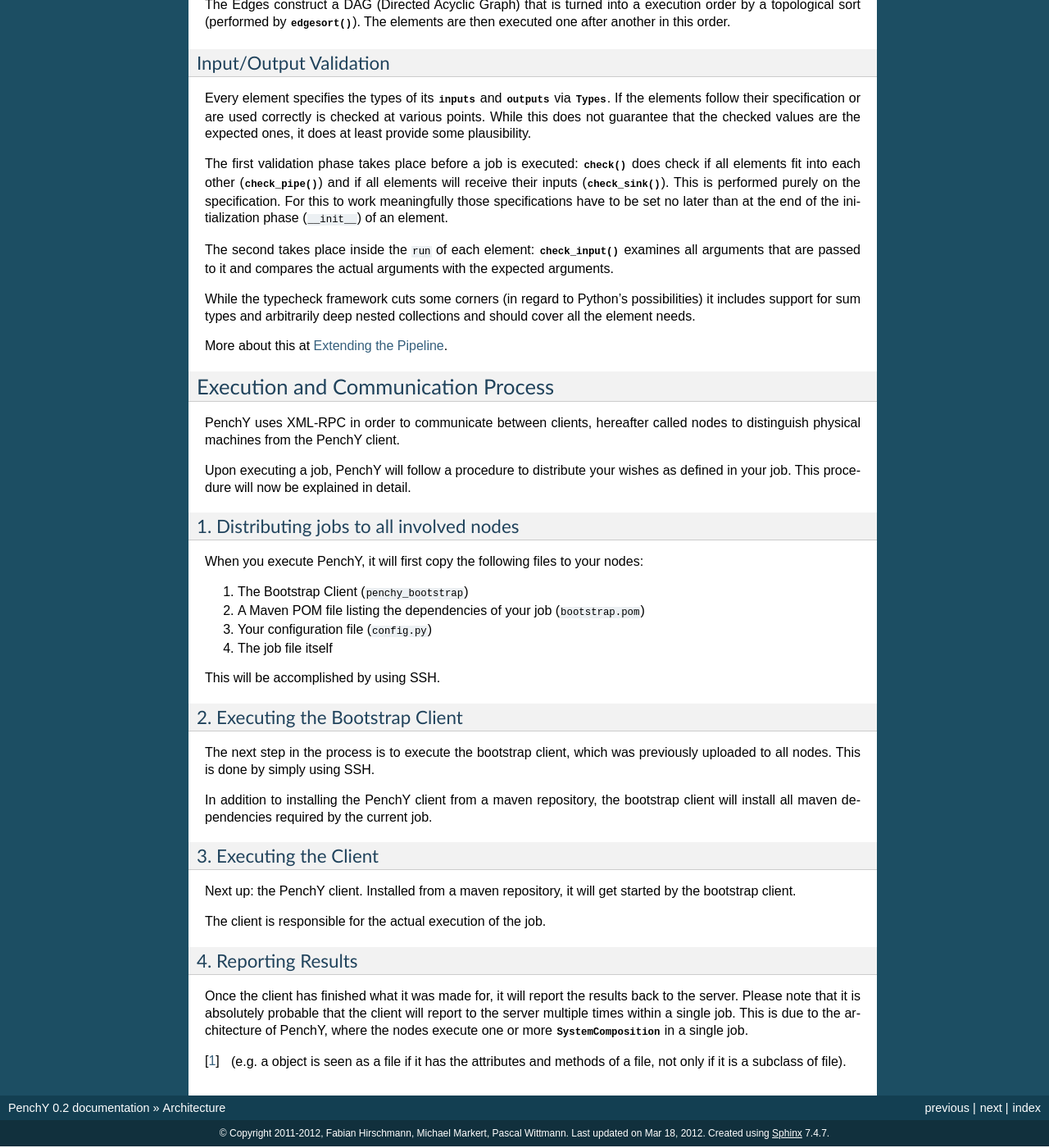
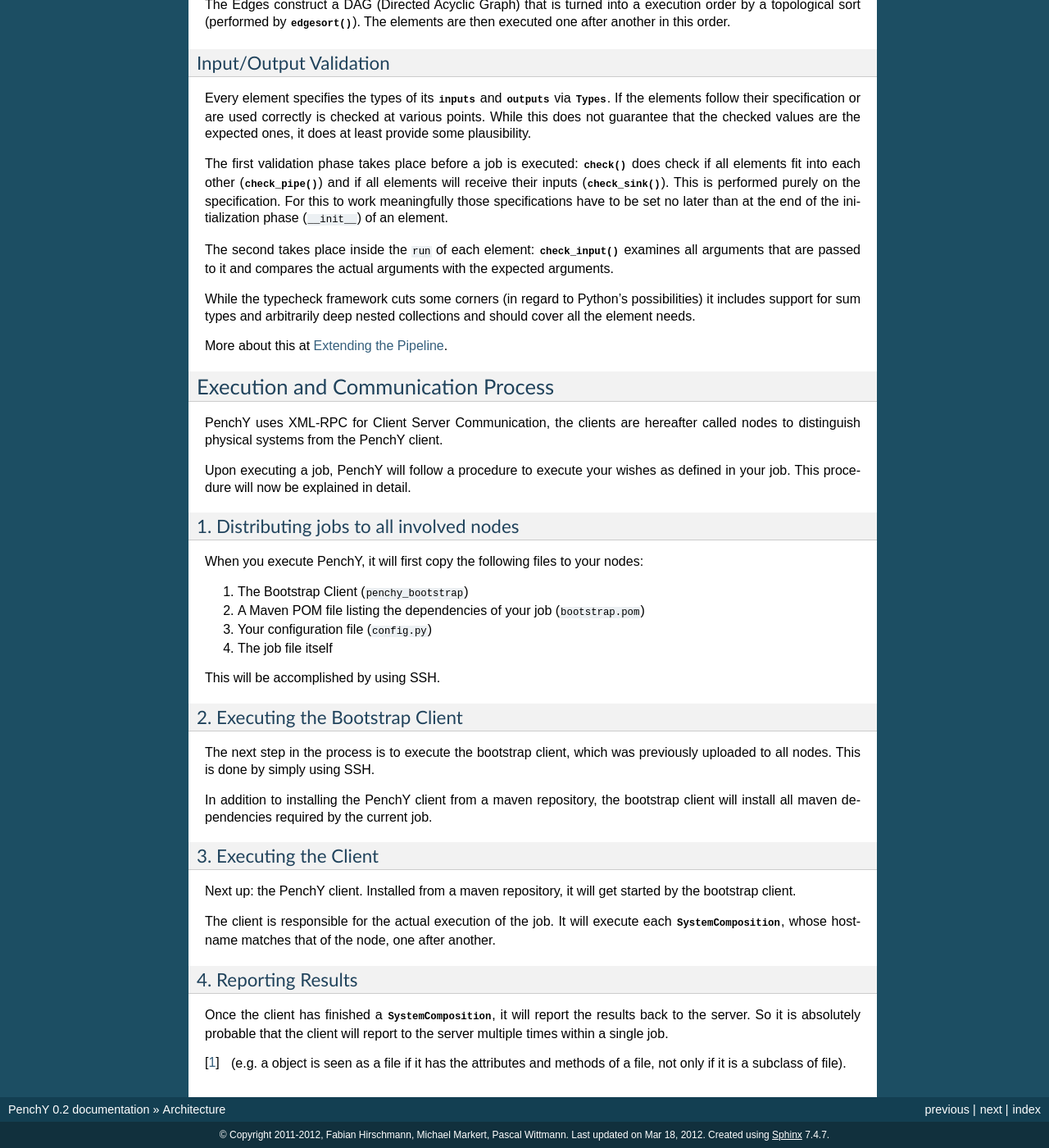
Before and after one commit to fhirschmann/penchy, a Sphinx documentation site: the page built from docs/arch.rst, in a window 1280 px wide and 1400 px high, scrolled down 1340 px. Shown: the whole window at 82% size. Built offline with Sphinx 7.4.7, drawn with Linux system fonts in a browser that asks for light colours; formulas are drawn with MathJax 3.

Commit message:
docs.arch: Drive the fluffyness from the communication doc.
Signed-off-by: Michael Markert <markert.michael@googlemail.com>

```diff
--- a/docs/arch.rst
+++ b/docs/arch.rst
@@ -127,10 +127,10 @@ More about this at :ref:`Extending the Pipeline <extending>`.
 Execution and Communication Process
 ===================================
 
-PenchY uses XML-RPC in order to communicate between clients, hereafter
-called nodes to distinguish physical machines from the PenchY client.
+PenchY uses XML-RPC for Client Server Communication, the clients are hereafter
+called nodes to distinguish physical systems from the PenchY client.
 
-Upon executing a job, PenchY will follow a procedure to distribute your wishes
+Upon executing a job, PenchY will follow a procedure to execute your wishes
 as defined in your job. This procedure will now be explained in detail.
 
 1. Distributing jobs to all involved nodes
@@ -162,16 +162,16 @@ Next up: the PenchY client. Installed from a maven repository, it will
 get started by the bootstrap client.
 
 The client is responsible for the actual execution of the job.
+It will execute each :class:`~penchy.jobs.job.SystemComposition`, whose hostname
+matches that of the node, one after another.
 
 4. Reporting Results
 --------------------
 
-Once the client has finished what it was made for, it will report
-the results back to the server. Please note that it is absolutely
-probable that the client will report to the server multiple times
-within a single job. This is due to the architecture of PenchY,
-where the nodes execute one or more :class:`~penchy.jobs.job.SystemComposition`
-in a single job.
+Once the client has finished a :class:`~penchy.jobs.job.SystemComposition`, it
+will report the results back to the server.
+So it is absolutely probable that the client will report to the server multiple
+times within a single job.
 
 .. [#] (e.g. a object is seen as a file if it has the attributes and methods of
        a file, not only if it is a subclass of file).
```
